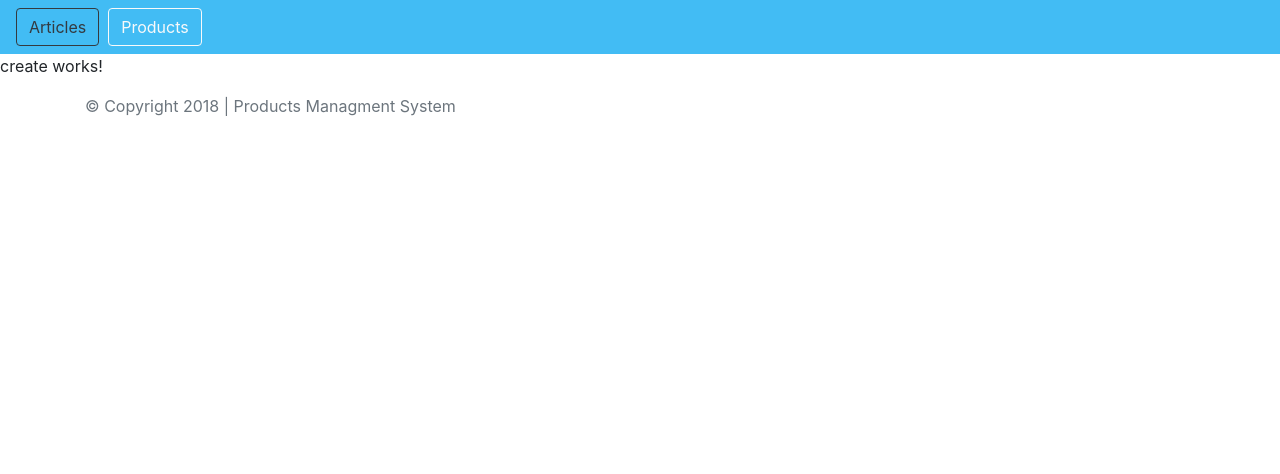
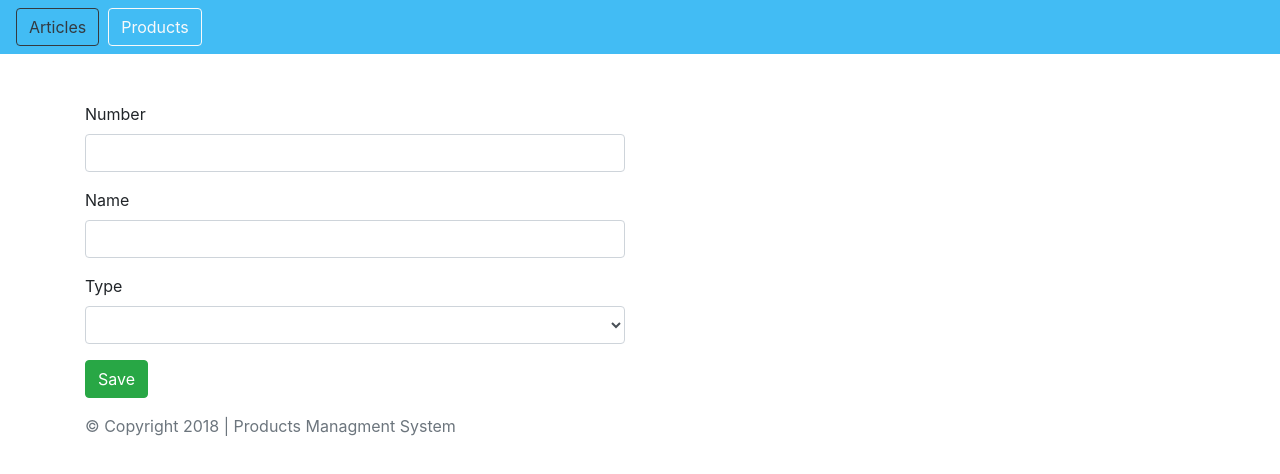
Before and after one commit to imanRagab/simple-product-system, an Angular app in the folder client/: page /articles/create in a window 1280 px wide. Shown: the top 474 px of the page. Built offline with nearby package versions, Linux system fonts and the light colour scheme.

Commit message:
create article form

```diff
--- a/client/src/app/article/article.module.ts
+++ b/client/src/app/article/article.module.ts
@@ -1,5 +1,6 @@
 import { NgModule } from '@angular/core';
 import { CommonModule } from '@angular/common';
+import { FormsModule } from '@angular/forms';
 import { ListComponent } from './list/list.component';
 import { RouterModule } from '@angular/router';
 import { CreateComponent } from './create/create.component';
@@ -7,6 +8,7 @@ import { CreateComponent } from './create/create.component';
 @NgModule({
   imports: [
     CommonModule,
+    FormsModule,
     RouterModule.forRoot([
       { path: 'articles', component: ListComponent},
       { path: 'articles/create', component: CreateComponent},
--- a/client/src/app/article/create/create.component.html
+++ b/client/src/app/article/create/create.component.html
@@ -1,3 +1,30 @@
-<p>
-  create works!
-</p>
+<div class="container">
+  <div class="row">
+    <div class="col-md-6">
+      <br><br>
+      <form name="createArticleForm" #createArticleForm="ngForm" (ngSubmit)="createArticle()">
+
+        <div class="form-group">
+            <label for="name">Number</label>
+            <input type="number" class="form-control" [(ngModel)]="articleForm.no" name="no" required>
+        </div>
+        <div class="form-group">
+          <label for="name">Name</label>
+          <input type="text" class="form-control" [(ngModel)]="articleForm.name" name="name" required>
+        </div>
+        <div class="form-group">
+          <label for="name">Type</label>
+          <select class="form-control" [(ngModel)]="articleForm.type" name="type" required>
+              <option>Raw Material</option>
+              <option>Semi Processed</option>
+          </select>
+        </div>
+        <div class="form-group">
+          <button type="submit" class="btn btn-success">Save</button>
+        </div>
+
+      </form>
+
+    </div>
+  </div>
+</div>
```
